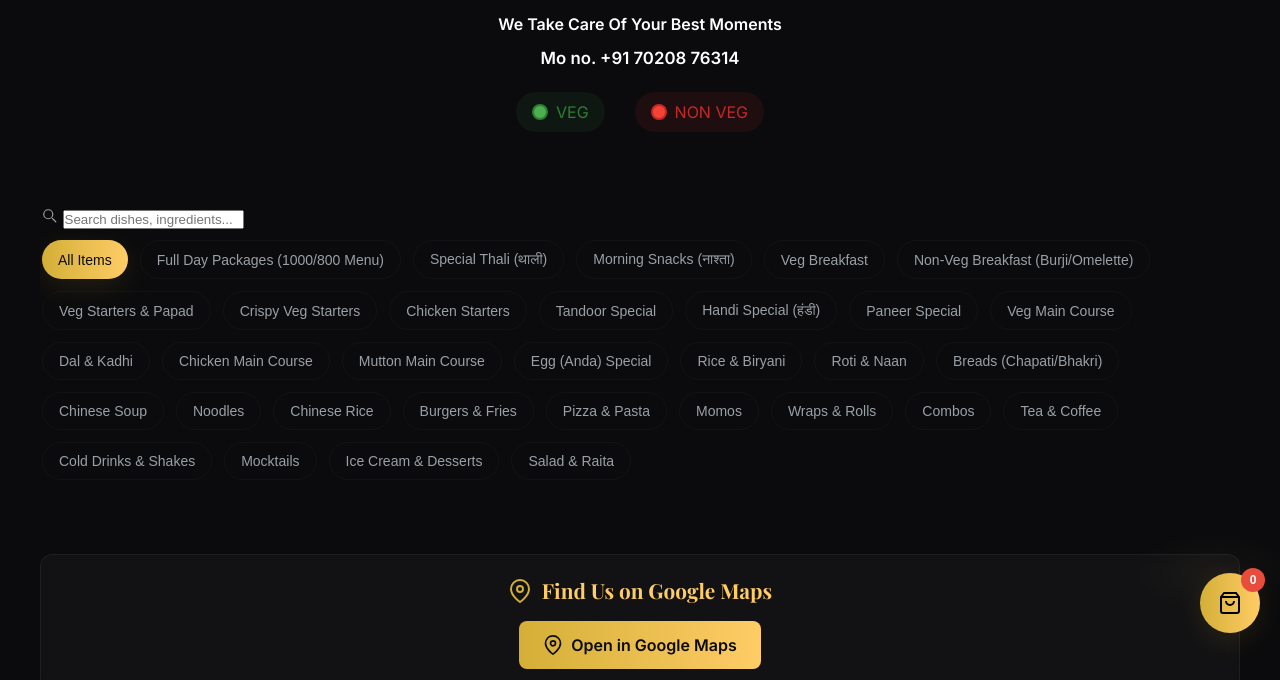
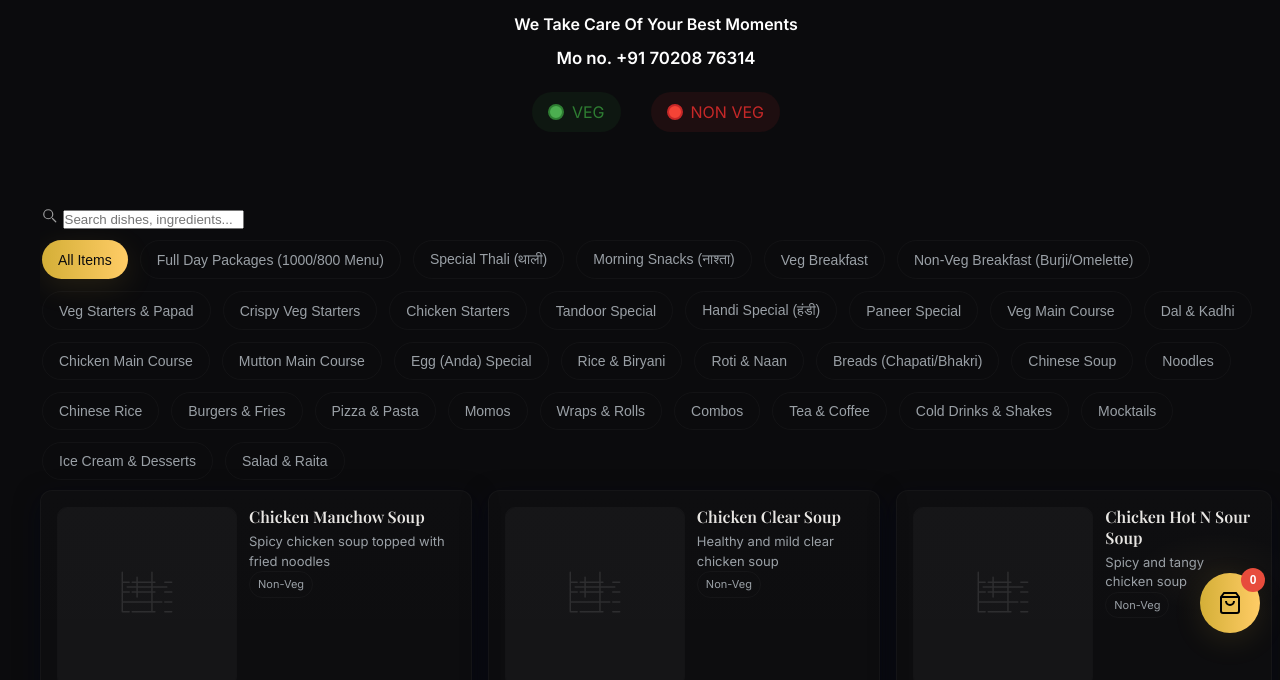
Before and after one commit to MenuSpeak/Hotel-Malhar, a plain HTML site: page index.html in a window 1280 px wide. Shown: the part 147-827 px from the top of the page. Drawn offline with nearby package versions, Linux system fonts and the light colour scheme.

Commit message:
Update index.html

```diff
--- a/index.html
+++ b/index.html
@@ -1,5 +1,3 @@
-
-
 <!DOCTYPE html>
 <html lang="en">
 
@@ -1340,9 +1338,8 @@
     </div>
 
     <script>
-        // Menu Data
-        const data =
-[
+        // Menu Data - FIXED VERSION
+        const data = [
   { "id": 1, "cat": "CHINESE_SOUP", "name": "Chicken Manchow Soup", "price": "120 RS", "desc": "Spicy chicken soup topped with fried noodles", "tags": ["Non-Veg"], "img": "img/chicken_manchow_soup.jpeg" },
   { "id": 2, "cat": "CHINESE_SOUP", "name": "Chicken Clear Soup", "price": "120 RS", "desc": "Healthy and mild clear chicken soup", "tags": ["Non-Veg"], "img": "img/chicken_clear_soup.jpeg" },
   { "id": 3, "cat": "CHINESE_SOUP", "name": "Chicken Hot N Sour Soup", "price": "120 RS", "desc": "Spicy and tangy chicken soup", "tags": ["Non-Veg"], "img": "img/chicken_hot_n_sour.jpeg" },
@@ -1364,9 +1361,7 @@
   { "id": 19, "cat": "CHINESE_RICE", "name": "Chicken Triple Rice", "price": "280 RS", "desc": "Rice served with spicy gravy and omelette", "tags": ["Non-Veg"], "img": "img/chicken_triple_rice.jpeg" },
   { "id": 20, "cat": "CHINESE_RICE", "name": "Chicken Singapore Rice", "price": "250 RS", "desc": "Mild yellow spiced fried rice with chicken", "tags": ["Non-Veg"], "img": "img/chicken_singapore_rice.jpeg" },
   { "id": 21, "cat": "CHINESE_RICE", "name": "Chicken Burnt Garlic Rice", "price": "250 RS", "desc": "Fried rice flavored with burnt garlic", "tags": ["Non-Veg"], "img": "img/chicken_burnt_garlic_rice.jpeg" },
-  { "id": 22, "cat": "CHINESE_RICE", "name": "Chicken Manchurian Rice", "price": "250 RS", "desc": "Fried rice tossed with chicken manchurian balls", "tags": ["Non-Veg"], "img": "img/chicken_manchurian_rice.jpeg" };
-
-
+  { "id": 22, "cat": "CHINESE_RICE", "name": "Chicken Manchurian Rice", "price": "250 RS", "desc": "Fried rice tossed with chicken manchurian balls", "tags": ["Non-Veg"], "img": "img/chicken_manchurian_rice.jpeg" },
 
   { "id": 23, "cat": "CHINESE_SOUP", "name": "Veg Manchow Soup", "price": "120 RS", "desc": "Spicy vegetable soup topped with fried noodles", "tags": ["Veg"], "img": "img/veg_manchow_soup.jpeg" },
   { "id": 24, "cat": "CHINESE_SOUP", "name": "Veg Clear Soup", "price": "120 RS", "desc": "Healthy clear soup with fresh veggies", "tags": ["Veg"], "img": "img/veg_clear_soup.jpeg" },
@@ -1399,47 +1394,42 @@
   { "id": 51, "cat": "CHINESE_RICE", "name": "Veg Singapore Rice", "price": "220 RS", "desc": "Mild yellow spiced fried rice", "tags": ["Veg"], "img": "img/veg_singapore_rice.jpeg" },
   { "id": 52, "cat": "CHINESE_GRAVY", "name": "Paneer Chilli Gravy", "price": "250 RS", "desc": "Paneer chilli in thick spicy gravy", "tags": ["Veg"], "img": "img/paneer_chilli_gravy.jpeg" },
 
-
-  //   {
-  //   "id": 53,
-  //   "cat": "SPECIAL_PACKAGE",
-  //   "name": "Full Day Veg Menu Package (1000 Veg Menu)",
-  //   "price": "1000 RS",
-  //   "desc": "Complete day meal plan including: \n1. Breakfast (Choose 1): Poha, Upma, Puri Bhaji, Sandwich, Misal Pav, or Paratha. \n2. Lunch: Paneer Butter Masala/Lababdar/Makhani, Mix Veg/Kolhapuri/Jeera Aloo, Dal Tadka/Fry, Rice, Roti, Gulab Jamun/Ice Cream. \n3. Hi-Tea: Tea/Coffee, Sandwich, Mix Pakora. \n4. Dinner: Paneer Kadai/Kolhapuri, Veg Handi, Dal, Rice, Roti, Dessert. \n(Note: Lunch/Dinner can be swapped for Pav Bhaji or Dum Biryani)",
-  //   "tags": ["Veg", "Catering"],
-  //   "img": "img/full_day_veg_menu.jpeg"
-  // };
-
-  //     {
-  //   "id": 54,
-  //   "cat": "SPECIAL_PACKAGE",
-  //   "name": "Full Day Non-Veg Menu Package (Non Veg @ 800)",
-  //   "price": "800 RS",
-  //   "desc": "Complete day meal plan including: \n1. Breakfast (Choose 1): Bhurji Pav, Omelette Pav, Poha, Upma, or Misal Pav. \n2. Hi-Tea: Tea/Coffee & Mix Bhaji. \n3. Lunch: Chicken Handi/Chicken Homely, Steam/Jeera Rice, Chapati/Bhakri. \n4. Dinner: Chicken Malwani/Chicken Curry, Steam/Jeera Rice, Chapati/Bhakri/Tandoori Roti. \n(Note: Lunch or Dinner can be swapped for Dum Biryani)",
-  //   "tags": ["Non-Veg", "Catering"],
-  //   "img": "img/full_day_non_veg_menu.jpeg"
-  // };
-
-  //     {
-  //   "id": 55,
-  //   "cat": "SPECIAL_PACKAGE",
-  //   "name": "Premium Full Day Non-Veg Package (@ 1000 Non Veg Menu)",
-  //   "price": "1000 RS",
-  //   "desc": "Complete premium day meal plan including: \n1. Breakfast (Choose 1): Bhurji Pav, Omelette Pav, Butter Bread, Poha, Upma, or Misal Pav. \n2. Lunch: Kadai Chicken/Butter Chicken/Homely Chicken, Steam/Jeera Rice, Bhakri/Chapati, Salad, Gulab Jamun/Ice Cream. \n3. Hi-Tea: Tea/Coffee, Sandwich, 1 Butter Bread. \n4. Dinner: Chicken Lababdar/Malwani/Masala/Handi, Steam/Jeera Rice, 1 Bhakri/Tandoori Roti Butter. \n(Note: Lunch or Dinner can be swapped for Chicken Keema Pav or Chicken Dum Biryani)",
-  //   "tags": ["Non-Veg", "Catering"],
-  //   "img": "img/full_day_non_veg_1000_menu.jpeg"
-  // };
-
-  //     {
-  //   "id": 56,
-  //   "cat": "SPECIAL_PACKAGE",
-  //   "name": "Full Day Veg Menu Package (Veg @ 800)",
-  //   "price": "800 RS",
-  //   "desc": "Complete day meal plan including: \n1. Breakfast (Choose 1): Poha, Upma, Puri Bhaji, or Misal Pav. \n2. Lunch: Mutter Paneer/Paneer Masala/Veg Kolhapuri, Dal Fry/Tadka, Steam/Jeera Rice, Chapati/Tandoori Roti/Bhakri. \n3. Hi-Tea: Tea/Coffee, Kanda Bhaji/Batata Bhaji/Mix Bhaji. \n4. Dinner: Paneer Masala/Mix Veg/Veg Handi, Dal Fry, Steam/Jeera Rice, Chapati/Tandoori Roti/Bhakri, Sweet (Gulab Jamun/Ice Cream). \n(Note: You can change the menu to Biryani for Lunch or Dinner)",
-  //   "tags": ["Veg", "Catering"],
-  //   "img": "img/full_day_veg_800_menu.jpeg"
-  // };
-
+  {
+    "id": 53,
+    "cat": "SPECIAL_PACKAGE",
+    "name": "Full Day Veg Menu Package (1000 Veg Menu)",
+    "price": "1000 RS",
+    "desc": "Complete day meal plan including: \n1. Breakfast (Choose 1): Poha, Upma, Puri Bhaji, Sandwich, Misal Pav, or Paratha. \n2. Lunch: Paneer Butter Masala/Lababdar/Makhani, Mix Veg/Kolhapuri/Jeera Aloo, Dal Tadka/Fry, Rice, Roti, Gulab Jamun/Ice Cream. \n3. Hi-Tea: Tea/Coffee, Sandwich, Mix Pakora. \n4. Dinner: Paneer Kadai/Kolhapuri, Veg Handi, Dal, Rice, Roti, Dessert. \n(Note: Lunch/Dinner can be swapped for Pav Bhaji or Dum Biryani)",
+    "tags": ["Veg", "Catering"],
+    "img": "img/full_day_veg_menu.jpeg"
+  },
+  {
+    "id": 54,
+    "cat": "SPECIAL_PACKAGE",
+    "name": "Full Day Non-Veg Menu Package (Non Veg @ 800)",
+    "price": "800 RS",
+    "desc": "Complete day meal plan including: \n1. Breakfast (Choose 1): Bhurji Pav, Omelette Pav, Poha, Upma, or Misal Pav. \n2. Hi-Tea: Tea/Coffee & Mix Bhaji. \n3. Lunch: Chicken Handi/Chicken Homely, Steam/Jeera Rice, Chapati/Bhakri. \n4. Dinner: Chicken Malwani/Chicken Curry, Steam/Jeera Rice, Chapati/Bhakri/Tandoori Roti. \n(Note: Lunch or Dinner can be swapped for Dum Biryani)",
+    "tags": ["Non-Veg", "Catering"],
+    "img": "img/full_day_non_veg_menu.jpeg"
+  },
+  {
+    "id": 55,
+    "cat": "SPECIAL_PACKAGE",
+    "name": "Premium Full Day Non-Veg Package (@ 1000 Non Veg Menu)",
+    "price": "1000 RS",
+    "desc": "Complete premium day meal plan including: \n1. Breakfast (Choose 1): Bhurji Pav, Omelette Pav, Butter Bread, Poha, Upma, or Misal Pav. \n2. Lunch: Kadai Chicken/Butter Chicken/Homely Chicken, Steam/Jeera Rice, Bhakri/Chapati, Salad, Gulab Jamun/Ice Cream. \n3. Hi-Tea: Tea/Coffee, Sandwich, 1 Butter Bread. \n4. Dinner: Chicken Lababdar/Malwani/Masala/Handi, Steam/Jeera Rice, 1 Bhakri/Tandoori Roti Butter. \n(Note: Lunch or Dinner can be swapped for Chicken Keema Pav or Chicken Dum Biryani)",
+    "tags": ["Non-Veg", "Catering"],
+    "img": "img/full_day_non_veg_1000_menu.jpeg"
+  },
+  {
+    "id": 56,
+    "cat": "SPECIAL_PACKAGE",
+    "name": "Full Day Veg Menu Package (Veg @ 800)",
+    "price": "800 RS",
+    "desc": "Complete day meal plan including: \n1. Breakfast (Choose 1): Poha, Upma, Puri Bhaji, or Misal Pav. \n2. Lunch: Mutter Paneer/Paneer Masala/Veg Kolhapuri, Dal Fry/Tadka, Steam/Jeera Rice, Chapati/Tandoori Roti/Bhakri. \n3. Hi-Tea: Tea/Coffee, Kanda Bhaji/Batata Bhaji/Mix Bhaji. \n4. Dinner: Paneer Masala/Mix Veg/Veg Handi, Dal Fry, Steam/Jeera Rice, Chapati/Tandoori Roti/Bhakri, Sweet (Gulab Jamun/Ice Cream). \n(Note: You can change the menu to Biryani for Lunch or Dinner)",
+    "tags": ["Veg", "Catering"],
+    "img": "img/full_day_veg_800_menu.jpeg"
+  },
 
   { "id": 57, "cat": "DAL", "name": "Dal Fry", "price": "150 RS", "desc": "Yellow lentils tempered with mild spices", "tags": ["Veg"], "img": "img/dal_fry.jpeg" },
   { "id": 58, "cat": "DAL", "name": "Dal Tadka", "price": "180 RS", "desc": "Yellow lentils with spicy garlic and chili tempering", "tags": ["Veg"], "img": "img/dal_tadka.jpeg" },
@@ -1610,8 +1600,9 @@
   { "id": 212, "cat": "MUTTON_MAIN_COURSE", "name": "Mutton Kala Masala Handi (Full)", "price": "950 RS", "desc": "Mutton cooked in authentic black masala gravy (Full)", "tags": ["Non-Veg"], "img": "img/mutton_kala_masala_handi.jpeg" },
   { "id": 213, "cat": "MUTTON_MAIN_COURSE", "name": "Mutton Korma", "price": "350 RS", "desc": "Rich and creamy mild mutton curry", "tags": ["Non-Veg"], "img": "img/mutton_korma.jpeg" },
   { "id": 214, "cat": "RICE_BIRYANI", "name": "Mutton Biryani (Portion)", "price": "380 RS", "desc": "Classic aromatic mutton biryani", "tags": ["Non-Veg"], "img": "img/mutton_biryani.jpeg" },
-  { "id": 215, "cat": "RICE_BIRYANI", "name": "Mutton Biryani (1 Kg)", "price": "1400 RS", "desc": "Family Pack - 1 Kg Mutton Biryani", "tags": ["Non-Veg"], "img": "img/mutton_biryani_1kg.jpeg" },
-    ];
+  { "id": 215, "cat": "RICE_BIRYANI", "name": "Mutton Biryani (1 Kg)", "price": "1400 RS", "desc": "Family Pack - 1 Kg Mutton Biryani", "tags": ["Non-Veg"], "img": "img/mutton_biryani_1kg.jpeg" }
+        ];
+
         // Cart functionality
         let cart = [];
         let deliveryType = 'restaurant'; // Default to restaurant
```
